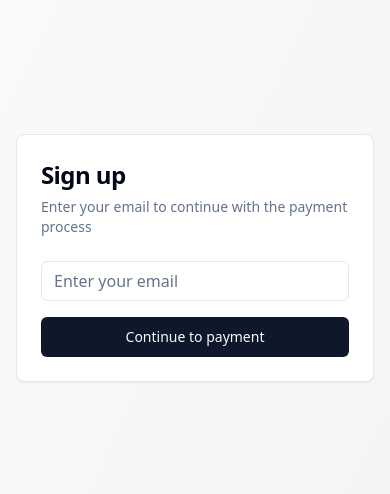
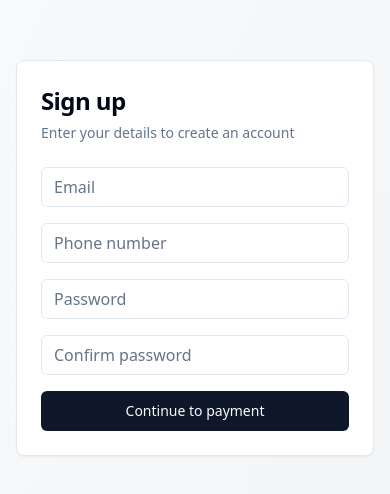
Before and after one commit to rfast-hub/stripe-signup-haven, a React (Vite) app: page / in a window 390 px wide. Shown: the part 164-658 px from the top of the page. Built offline with nearby package versions, Linux system fonts and the light colour scheme.

Commit message:
Add signup fields for phone and password
Updated the signup form to include fields for phone number, password, and confirm password in addition to the existing email field.
[skip gpt_engineer]

```diff
--- a/src/pages/Index.tsx
+++ b/src/pages/Index.tsx
@@ -3,15 +3,45 @@ import { Button } from "@/components/ui/button";
 import { Input } from "@/components/ui/input";
 import { Card, CardContent, CardDescription, CardHeader, CardTitle } from "@/components/ui/card";
 import { useToast } from "@/hooks/use-toast";
-import { supabase } from "@/integrations/supabase/client";
+import { z } from "zod";
 
 const Index = () => {
   const [email, setEmail] = useState("");
+  const [phone, setPhone] = useState("");
+  const [password, setPassword] = useState("");
+  const [confirmPassword, setConfirmPassword] = useState("");
   const [loading, setLoading] = useState(false);
   const { toast } = useToast();
 
+  const validateForm = () => {
+    const schema = z.object({
+      email: z.string().email("Invalid email address"),
+      phone: z.string().min(10, "Phone number must be at least 10 digits"),
+      password: z.string().min(8, "Password must be at least 8 characters"),
+      confirmPassword: z.string()
+    }).refine((data) => data.password === data.confirmPassword, {
+      message: "Passwords don't match",
+      path: ["confirmPassword"],
+    });
+
+    try {
+      schema.parse({ email, phone, password, confirmPassword });
+      return true;
+    } catch (error) {
+      if (error instanceof z.ZodError) {
+        toast({
+          title: "Validation Error",
+          description: error.errors[0].message,
+          variant: "destructive",
+        });
+      }
+      return false;
+    }
+  };
+
   const handleSubmit = async (e: React.FormEvent) => {
     e.preventDefault();
+    if (!validateForm()) return;
     setLoading(true);
 
     try {
@@ -23,7 +53,7 @@ const Index = () => {
             "Content-Type": "application/json",
             Authorization: `Bearer ${import.meta.env.VITE_SUPABASE_ANON_KEY}`,
           },
-          body: JSON.stringify({ email }),
+          body: JSON.stringify({ email, phone }),
         }
       );
 
@@ -48,7 +78,7 @@ const Index = () => {
         <CardHeader>
           <CardTitle className="text-2xl font-bold">Sign up</CardTitle>
           <CardDescription>
-            Enter your email to continue with the payment process
+            Enter your details to create an account
           </CardDescription>
         </CardHeader>
         <CardContent>
@@ -56,9 +86,39 @@ const Index = () => {
             <div className="space-y-2">
               <Input
                 type="email"
-                placeholder="Enter your email"
+                placeholder="Email"
                 value={email}
                 onChange={(e) => setEmail(e.target.value)}
+                required
+                className="w-full"
+              />
+            </div>
+            <div className="space-y-2">
+              <Input
+                type="tel"
+                placeholder="Phone number"
+                value={phone}
+                onChange={(e) => setPhone(e.target.value)}
+                required
+                className="w-full"
+              />
+            </div>
+            <div className="space-y-2">
+              <Input
+                type="password"
+                placeholder="Password"
+                value={password}
+                onChange={(e) => setPassword(e.target.value)}
+                required
+                className="w-full"
+              />
+            </div>
+            <div className="space-y-2">
+              <Input
+                type="password"
+                placeholder="Confirm password"
+                value={confirmPassword}
+                onChange={(e) => setConfirmPassword(e.target.value)}
                 required
                 className="w-full"
               />
```
